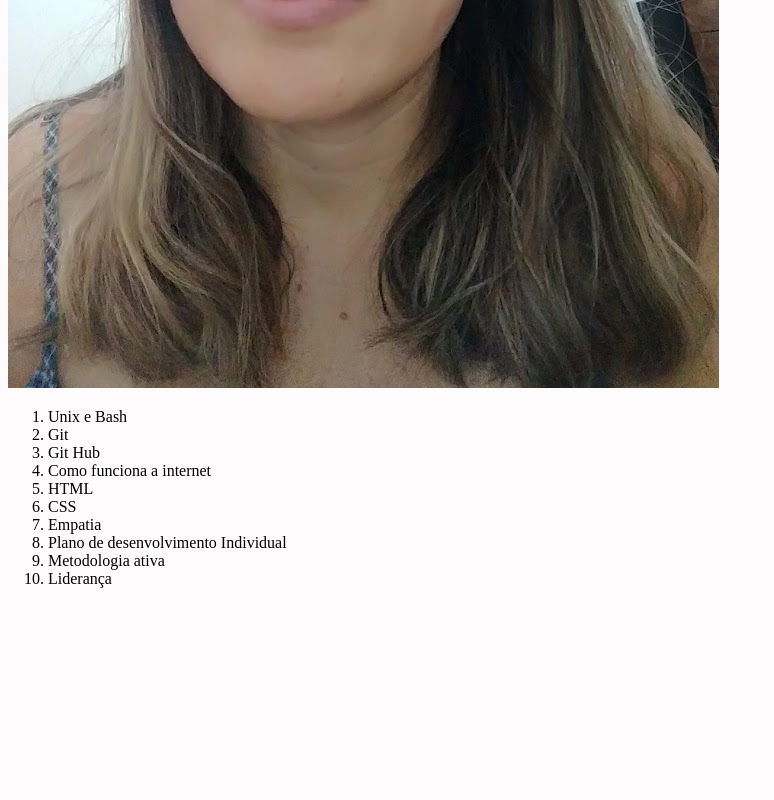
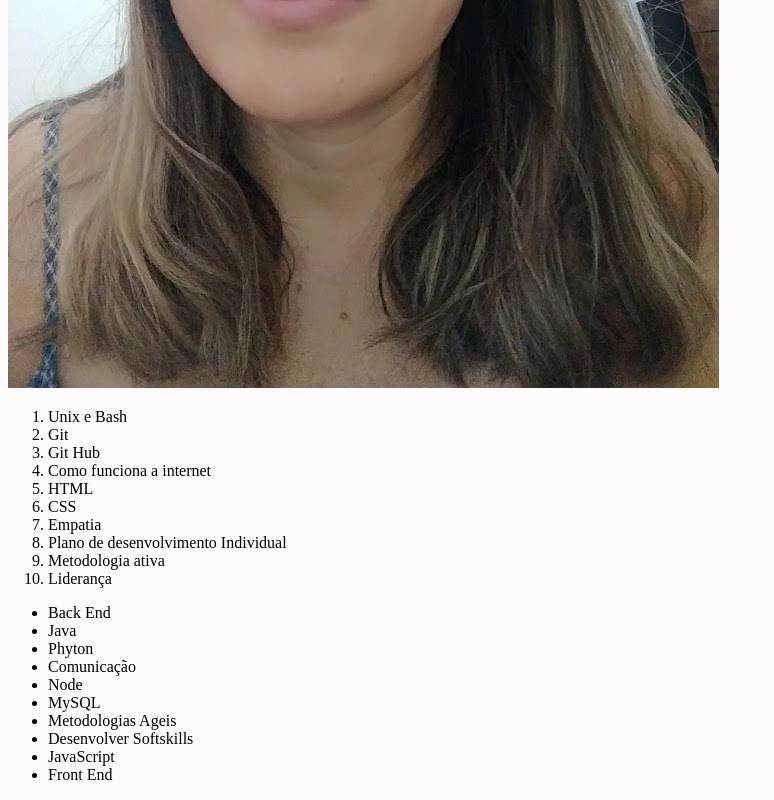
Before and after one commit to fehromao/Lessons-Learned, a website: page index.html in a window 1280 px wide. Shown: the part 568-1368 px from the top of the page, without its empty margins (0-774 px from the left). Before the commit the page ends 1172 px from the top, so only its background shows below. Drawn offline with Linux system fonts and the light colour scheme.

Commit message:
Finalizado requisito 5

```diff
--- a/index.html
+++ b/index.html
@@ -12,6 +12,7 @@
     <header id="cabecalho">
         <h1 id="titulo">Lessons Learned - Trybe 2022</h1>
     </header>
+
     <img src="minha_foto.jpg" id="minha_foto" alt="Fernanda Romão">
 
     <ol id="licoes_aprendidas">
@@ -27,6 +28,21 @@
         <li>Liderança</li>
     </ol>
 
+    <ul id="licoes_a_aprender">
+        <li>Back End</li>
+        <li>Java</li>
+        <li>Phyton</li>
+        <li>Comunicação</li>
+        <li>Node</li>
+        <li>MySQL</li>
+        <li>Metodologias Ageis</li>
+        <li>Desenvolver Softskills</li>
+        <li>JavaScript</li>
+        <li>Front End</li>
+    </ul>
+
+
+
 
     </body>
 </html>
```
